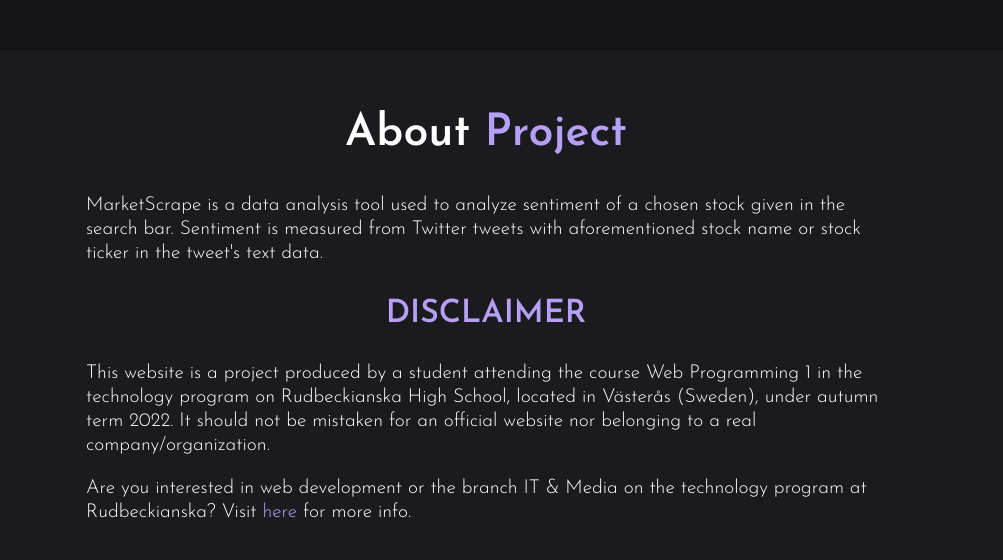
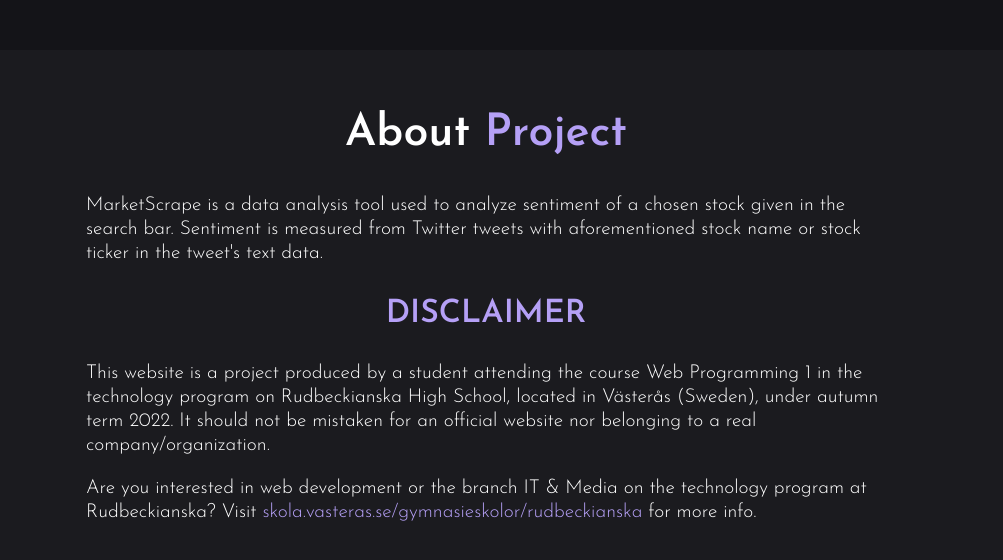
Before and after one commit to kaidev04/frontend, a plain HTML site: page index.html in a window 1280 px wide. Shown: the part 626-1186 px from the top of the page, without its empty margins (154-1157 px from the left). Drawn offline with nearby package versions, Linux system fonts and the light colour scheme; no server answers.

Commit message:
text is changed to be more descriptive for link under the about page

```diff
--- a/index.html
+++ b/index.html
@@ -85,7 +85,7 @@
             </div>
             <div class="about-text-container">
                 <p>This website is a project produced by a student attending the course Web Programming 1 in the technology program on Rudbeckianska High School, located in Västerås (Sweden), under autumn term 2022. It should not be mistaken for an official website nor belonging to a real company/organization.</p>
-                <p>Are you interested in web development or the branch IT & Media on the technology program at Rudbeckianska? Visit <a href="https://skola.vasteras.se/gymnasieskolor/rudbeckianska">here</a> for more info.</p>
+                <p>Are you interested in web development or the branch IT & Media on the technology program at Rudbeckianska? Visit <a href="https://skola.vasteras.se/gymnasieskolor/rudbeckianska">skola.vasteras.se/gymnasieskolor/rudbeckianska</a> for more info.</p>
             </div>
         </section>
 
```
